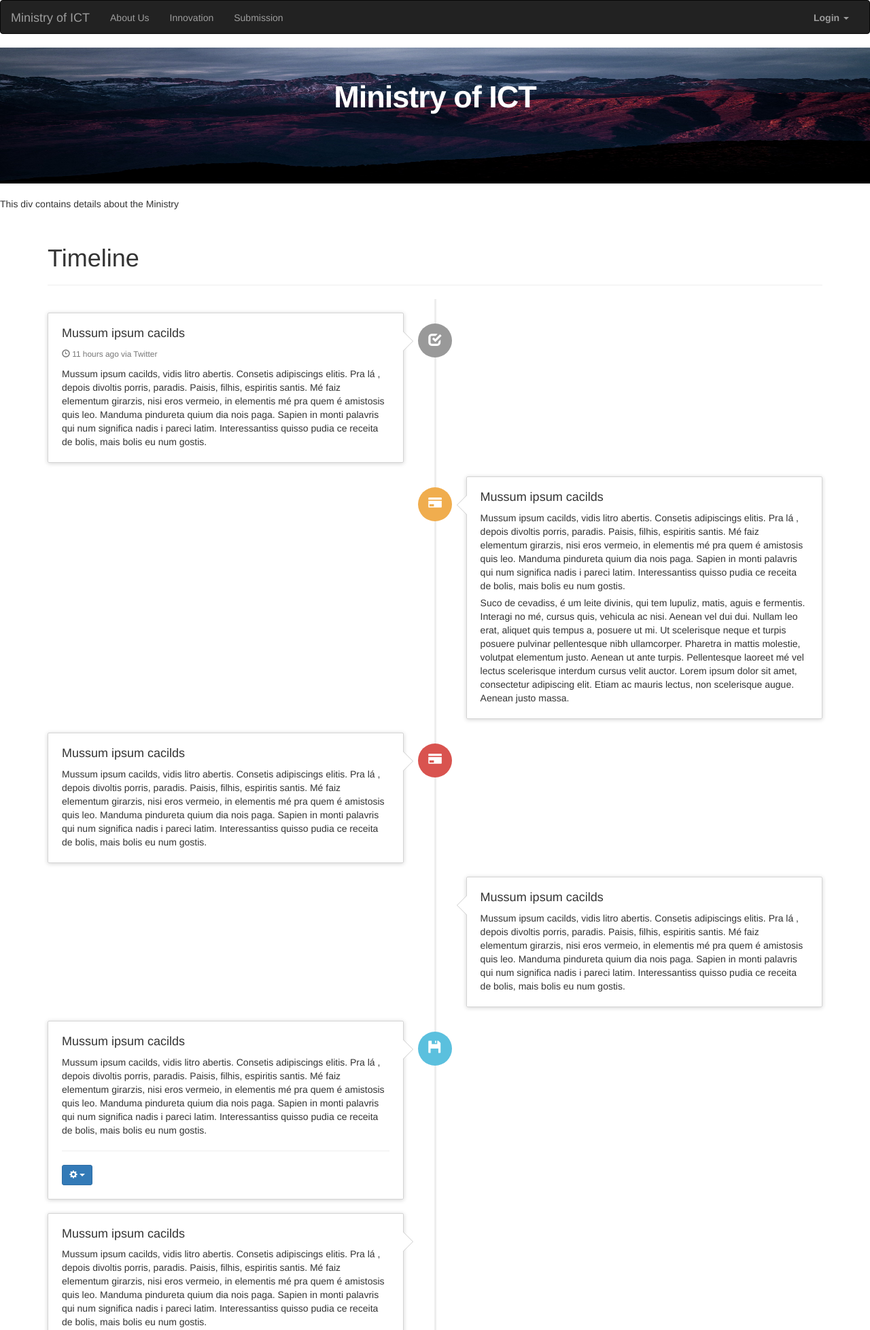
After one commit to MinICTDev1/DjangoPortal, a Django app: page /about/ in a window 1280 px wide. The commit adds this page. Shown: the top 1957 px of the page at 68% size. Run offline with Django 3.2, Linux system fonts and the light colour scheme; some libraries are stand-ins or nearby versions.

Commit message:
Checkpoint 4:42pm after Ravi demo

```diff
--- a/Landing/static/css/footer.css
+++ b/Landing/static/css/footer.css
@@ -12,7 +12,7 @@
 }
 
 #myFooter .row {
-    margin: 0 85px;
+    margin: 0;
 }
 
 #myFooter .footer-copyright {
--- a/Landing/static/css/navbar.css
+++ b/Landing/static/css/navbar.css
@@ -20,7 +20,7 @@
     width: 49%;
 }
 #login-dp .form-group {
-    margin-bottom: 10px;
+    margin-bottom: 0;
 }
 
 @media(max-width:768px){
--- a/Landing/static/css/parallax.css
+++ b/Landing/static/css/parallax.css
@@ -19,3 +19,208 @@
     padding:50px 80px;
     text-align: justify;
 }
+
+.image {
+    position: relative;
+    width: 100%; /* for IE 6 */
+    margin: 0 auto;
+ }
+
+ h1 span {
+    color: white;
+    font: bold 45px/45px Helvetica, Sans-Serif;
+    padding: 10px;
+    letter-spacing: -1px;
+    text-align: center;
+    /* padding: 10px; */
+    position: absolute;
+    top: 40px;
+    left: 0;
+    width: 100%;
+    margin: 0 auto;
+ }
+
+ /* Timeline css features */
+ .timeline {
+    list-style: none;
+    padding: 20px 0 20px;
+    position: relative;
+}
+
+    .timeline:before {
+        top: 0;
+        bottom: 0;
+        position: absolute;
+        content: " ";
+        width: 3px;
+        background-color: #eeeeee;
+        left: 50%;
+        margin-left: -1.5px;
+    }
+
+    .timeline > li {
+        margin-bottom: 20px;
+        position: relative;
+    }
+
+        .timeline > li:before,
+        .timeline > li:after {
+            content: " ";
+            display: table;
+        }
+
+        .timeline > li:after {
+            clear: both;
+        }
+
+        .timeline > li:before,
+        .timeline > li:after {
+            content: " ";
+            display: table;
+        }
+
+        .timeline > li:after {
+            clear: both;
+        }
+
+        .timeline > li > .timeline-panel {
+            width: 46%;
+            float: left;
+            border: 1px solid #d4d4d4;
+            border-radius: 2px;
+            padding: 20px;
+            position: relative;
+            -webkit-box-shadow: 0 1px 6px rgba(0, 0, 0, 0.175);
+            box-shadow: 0 1px 6px rgba(0, 0, 0, 0.175);
+        }
+
+            .timeline > li > .timeline-panel:before {
+                position: absolute;
+                top: 26px;
+                right: -15px;
+                display: inline-block;
+                border-top: 15px solid transparent;
+                border-left: 15px solid #ccc;
+                border-right: 0 solid #ccc;
+                border-bottom: 15px solid transparent;
+                content: " ";
+            }
+
+            .timeline > li > .timeline-panel:after {
+                position: absolute;
+                top: 27px;
+                right: -14px;
+                display: inline-block;
+                border-top: 14px solid transparent;
+                border-left: 14px solid #fff;
+                border-right: 0 solid #fff;
+                border-bottom: 14px solid transparent;
+                content: " ";
+            }
+
+        .timeline > li > .timeline-badge {
+            color: #fff;
+            width: 50px;
+            height: 50px;
+            line-height: 50px;
+            font-size: 1.4em;
+            text-align: center;
+            position: absolute;
+            top: 16px;
+            left: 50%;
+            margin-left: -25px;
+            background-color: #999999;
+            z-index: 100;
+            border-top-right-radius: 50%;
+            border-top-left-radius: 50%;
+            border-bottom-right-radius: 50%;
+            border-bottom-left-radius: 50%;
+        }
+
+        .timeline > li.timeline-inverted > .timeline-panel {
+            float: right;
+        }
+
+            .timeline > li.timeline-inverted > .timeline-panel:before {
+                border-left-width: 0;
+                border-right-width: 15px;
+                left: -15px;
+                right: auto;
+            }
+
+            .timeline > li.timeline-inverted > .timeline-panel:after {
+                border-left-width: 0;
+                border-right-width: 14px;
+                left: -14px;
+                right: auto;
+            }
+
+.timeline-badge.primary {
+    background-color: #2e6da4 !important;
+}
+
+.timeline-badge.success {
+    background-color: #3f903f !important;
+}
+
+.timeline-badge.warning {
+    background-color: #f0ad4e !important;
+}
+
+.timeline-badge.danger {
+    background-color: #d9534f !important;
+}
+
+.timeline-badge.info {
+    background-color: #5bc0de !important;
+}
+
+.timeline-title {
+    margin-top: 0;
+    color: inherit;
+}
+
+.timeline-body > p,
+.timeline-body > ul {
+    margin-bottom: 0;
+}
+
+    .timeline-body > p + p {
+        margin-top: 5px;
+    }
+
+@media (max-width: 767px) {
+    ul.timeline:before {
+        left: 40px;
+    }
+
+    ul.timeline > li > .timeline-panel {
+        width: calc(100% - 90px);
+        width: -moz-calc(100% - 90px);
+        width: -webkit-calc(100% - 90px);
+    }
+
+    ul.timeline > li > .timeline-badge {
+        left: 15px;
+        margin-left: 0;
+        top: 16px;
+    }
+
+    ul.timeline > li > .timeline-panel {
+        float: right;
+    }
+
+        ul.timeline > li > .timeline-panel:before {
+            border-left-width: 0;
+            border-right-width: 15px;
+            left: -15px;
+            right: auto;
+        }
+
+        ul.timeline > li > .timeline-panel:after {
+            border-left-width: 0;
+            border-right-width: 14px;
+            left: -14px;
+            right: auto;
+        }
+}
--- /dev/null
+++ b/Landing/templates/Landing/about.html
@@ -0,0 +1,142 @@
+{% extends "Landing/base.html" %} {% block content %}
+<div class="image">
+
+    <img src="/static/images/jumbotron.jpg" width="100%" height="200">
+    <h1><span> Ministry of ICT</span></h1>
+
+</div>
+<div>
+    <p> This div contains details about the Ministry</p>
+</div>
+<div class="container">
+    <div class="page-header">
+        <h1 id="timeline">Timeline</h1>
+    </div>
+    <ul class="timeline">
+        <li>
+            <div class="timeline-badge"><i class="glyphicon glyphicon-check"></i></div>
+            <div class="timeline-panel">
+                <div class="timeline-heading">
+                    <h4 class="timeline-title">Mussum ipsum cacilds</h4>
+                    <p><small class="text-muted"><i class="glyphicon glyphicon-time"></i> 11 hours ago via Twitter</small></p>
+                </div>
+                <div class="timeline-body">
+                    <p>Mussum ipsum cacilds, vidis litro abertis. Consetis adipiscings elitis. Pra lá , depois divoltis porris,
+                        paradis. Paisis, filhis, espiritis santis. Mé faiz elementum girarzis, nisi eros vermeio, in elementis
+                        mé pra quem é amistosis quis leo. Manduma pindureta quium dia nois paga. Sapien in monti palavris
+                        qui num significa nadis i pareci latim. Interessantiss quisso pudia ce receita de bolis, mais bolis
+                        eu num gostis.</p>
+                </div>
+            </div>
+        </li>
+        <li class="timeline-inverted">
+            <div class="timeline-badge warning"><i class="glyphicon glyphicon-credit-card"></i></div>
+            <div class="timeline-panel">
+                <div class="timeline-heading">
+                    <h4 class="timeline-title">Mussum ipsum cacilds</h4>
+                </div>
+                <div class="timeline-body">
+                    <p>Mussum ipsum cacilds, vidis litro abertis. Consetis adipiscings elitis. Pra lá , depois divoltis porris,
+                        paradis. Paisis, filhis, espiritis santis. Mé faiz elementum girarzis, nisi eros vermeio, in elementis
+                        mé pra quem é amistosis quis leo. Manduma pindureta quium dia nois paga. Sapien in monti palavris
+                        qui num significa nadis i pareci latim. Interessantiss quisso pudia ce receita de bolis, mais bolis
+                        eu num gostis.</p>
+                    <p>Suco de cevadiss, é um leite divinis, qui tem lupuliz, matis, aguis e fermentis. Interagi no mé, cursus
+                        quis, vehicula ac nisi. Aenean vel dui dui. Nullam leo erat, aliquet quis tempus a, posuere ut mi.
+                        Ut scelerisque neque et turpis posuere pulvinar pellentesque nibh ullamcorper. Pharetra in mattis
+                        molestie, volutpat elementum justo. Aenean ut ante turpis. Pellentesque laoreet mé vel lectus scelerisque
+                        interdum cursus velit auctor. Lorem ipsum dolor sit amet, consectetur adipiscing elit. Etiam ac mauris
+                        lectus, non scelerisque augue. Aenean justo massa.</p>
+                </div>
+            </div>
+        </li>
+        <li>
+            <div class="timeline-badge danger"><i class="glyphicon glyphicon-credit-card"></i></div>
+            <div class="timeline-panel">
+                <div class="timeline-heading">
+                    <h4 class="timeline-title">Mussum ipsum cacilds</h4>
+                </div>
+                <div class="timeline-body">
+                    <p>Mussum ipsum cacilds, vidis litro abertis. Consetis adipiscings elitis. Pra lá , depois divoltis porris,
+                        paradis. Paisis, filhis, espiritis santis. Mé faiz elementum girarzis, nisi eros vermeio, in elementis
+                        mé pra quem é amistosis quis leo. Manduma pindureta quium dia nois paga. Sapien in monti palavris
+                        qui num significa nadis i pareci latim. Interessantiss quisso pudia ce receita de bolis, mais bolis
+                        eu num gostis.</p>
+                </div>
+            </div>
+        </li>
+        <li class="timeline-inverted">
+            <div class="timeline-panel">
+                <div class="timeline-heading">
+                    <h4 class="timeline-title">Mussum ipsum cacilds</h4>
+                </div>
+                <div class="timeline-body">
+                    <p>Mussum ipsum cacilds, vidis litro abertis. Consetis adipiscings elitis. Pra lá , depois divoltis porris,
+                        paradis. Paisis, filhis, espiritis santis. Mé faiz elementum girarzis, nisi eros vermeio, in elementis
+                        mé pra quem é amistosis quis leo. Manduma pindureta quium dia nois paga. Sapien in monti palavris
+                        qui num significa nadis i pareci latim. Interessantiss quisso pudia ce receita de bolis, mais bolis
+                        eu num gostis.</p>
+                </div>
+            </div>
+        </li>
+        <li>
+            <div class="timeline-badge info"><i class="glyphicon glyphicon-floppy-disk"></i></div>
+            <div class="timeline-panel">
+                <div class="timeline-heading">
+                    <h4 class="timeline-title">Mussum ipsum cacilds</h4>
+                </div>
+                <div class="timeline-body">
+                    <p>Mussum ipsum cacilds, vidis litro abertis. Consetis adipiscings elitis. Pra lá , depois divoltis porris,
+                        paradis. Paisis, filhis, espiritis santis. Mé faiz elementum girarzis, nisi eros vermeio, in elementis
+                        mé pra quem é amistosis quis leo. Manduma pindureta quium dia nois paga. Sapien in monti palavris
+                        qui num significa nadis i pareci latim. Interessantiss quisso pudia ce receita de bolis, mais bolis
+                        eu num gostis.</p>
+                    <hr>
+                    <div class="btn-group">
+                        <button type="button" class="btn btn-primary btn-sm dropdown-toggle" data-toggle="dropdown">
+                      <i class="glyphicon glyphicon-cog"></i> <span class="caret"></span>
+                    </button>
+                        <ul class="dropdown-menu" role="menu">
+                            <li><a href="#">Action</a></li>
+                            <li><a href="#">Another action</a></li>
+                            <li><a href="#">Something else here</a></li>
+                            <li class="divider"></li>
+                            <li><a href="#">Separated link</a></li>
+                        </ul>
+                    </div>
+                </div>
+            </div>
+        </li>
+        <li>
+            <div class="timeline-panel">
+                <div class="timeline-heading">
+                    <h4 class="timeline-title">Mussum ipsum cacilds</h4>
+                </div>
+                <div class="timeline-body">
+                    <p>Mussum ipsum cacilds, vidis litro abertis. Consetis adipiscings elitis. Pra lá , depois divoltis porris,
+                        paradis. Paisis, filhis, espiritis santis. Mé faiz elementum girarzis, nisi eros vermeio, in elementis
+                        mé pra quem é amistosis quis leo. Manduma pindureta quium dia nois paga. Sapien in monti palavris
+                        qui num significa nadis i pareci latim. Interessantiss quisso pudia ce receita de bolis, mais bolis
+                        eu num gostis.</p>
+                </div>
+            </div>
+        </li>
+        <li class="timeline-inverted">
+            <div class="timeline-badge success"><i class="glyphicon glyphicon-thumbs-up"></i></div>
+            <div class="timeline-panel">
+                <div class="timeline-heading">
+                    <h4 class="timeline-title">Mussum ipsum cacilds</h4>
+                </div>
+                <div class="timeline-body">
+                    <p>Mussum ipsum cacilds, vidis litro abertis. Consetis adipiscings elitis. Pra lá , depois divoltis porris,
+                        paradis. Paisis, filhis, espiritis santis. Mé faiz elementum girarzis, nisi eros vermeio, in elementis
+                        mé pra quem é amistosis quis leo. Manduma pindureta quium dia nois paga. Sapien in monti palavris
+                        qui num significa nadis i pareci latim. Interessantiss quisso pudia ce receita de bolis, mais bolis
+                        eu num gostis.</p>
+                </div>
+            </div>
+        </li>
+    </ul>
+</div>
+
+{% endblock %}
--- a/Landing/templates/Landing/base.html
+++ b/Landing/templates/Landing/base.html
@@ -32,13 +32,13 @@
                       <span class="icon-bar"></span>
                       <span class="icon-bar"></span>
                     </button>
-                <a class="navbar-brand" href="#">Ministry of ICT</a>
+                <a class="navbar-brand" href="{% url 'index' %}">Ministry of ICT</a>
             </div>
 
             <!-- Collect the nav links, forms, and other content for toggling -->
             <div class="collapse navbar-collapse" id="bs-example-navbar-collapse-1">
                 <ul class="nav navbar-nav">
-                    <li><a href="#">About Us</a></li>
+                    <li><a href="{% url 'about' %}">About Us</a></li>
                     <li><a href="#">Innovation</a></li>
                     <li><a href="#">Submission</a></li>
 
--- a/Landing/urls.py
+++ b/Landing/urls.py
@@ -6,4 +6,6 @@ urlpatterns = [
     url(r'^$', views.index, name='index'),
     # ex /landing/base
     url(r'^base/$', views.base, name='base'),
+    # ex /landing/about
+    url(r'^about/$', views.about, name='about'),
 ]
--- a/Landing/views.py
+++ b/Landing/views.py
@@ -10,3 +10,6 @@ def index(request):
 
 def base(request):
     return render(request, 'Landing/base.html')
+
+def about(request):
+    return render(request, 'Landing/about.html')
```
Also changed, not shown: Landing/static/images/jumbotron.jpg (added), 2 other files.
